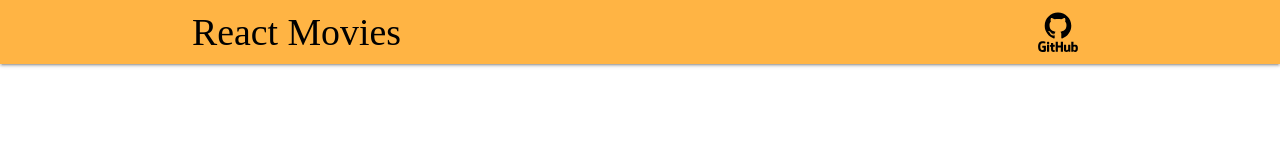
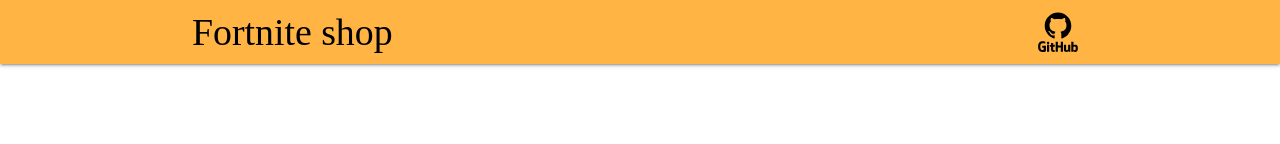
Before and after one commit to ihorvyshniakov/fortnite-shop-app, a React (Vite) app: page / in a window 1280 px wide. Shown: the top 144 px of the page. Built offline with nearby package versions, Linux system fonts and the light colour scheme; a web font is replaced by a local one.

Commit message:
changed name

```diff
--- a/src/components/Header.jsx
+++ b/src/components/Header.jsx
@@ -5,7 +5,7 @@
 		<nav className='header'>
 			<div className='nav-wrapper container'>
 				<a href='/' className='brand-logo'>
-					React Movies
+					Fortnite shop
 				</a>
 				<ul id='nav-mobile' className='right'>
 					<li>
```
